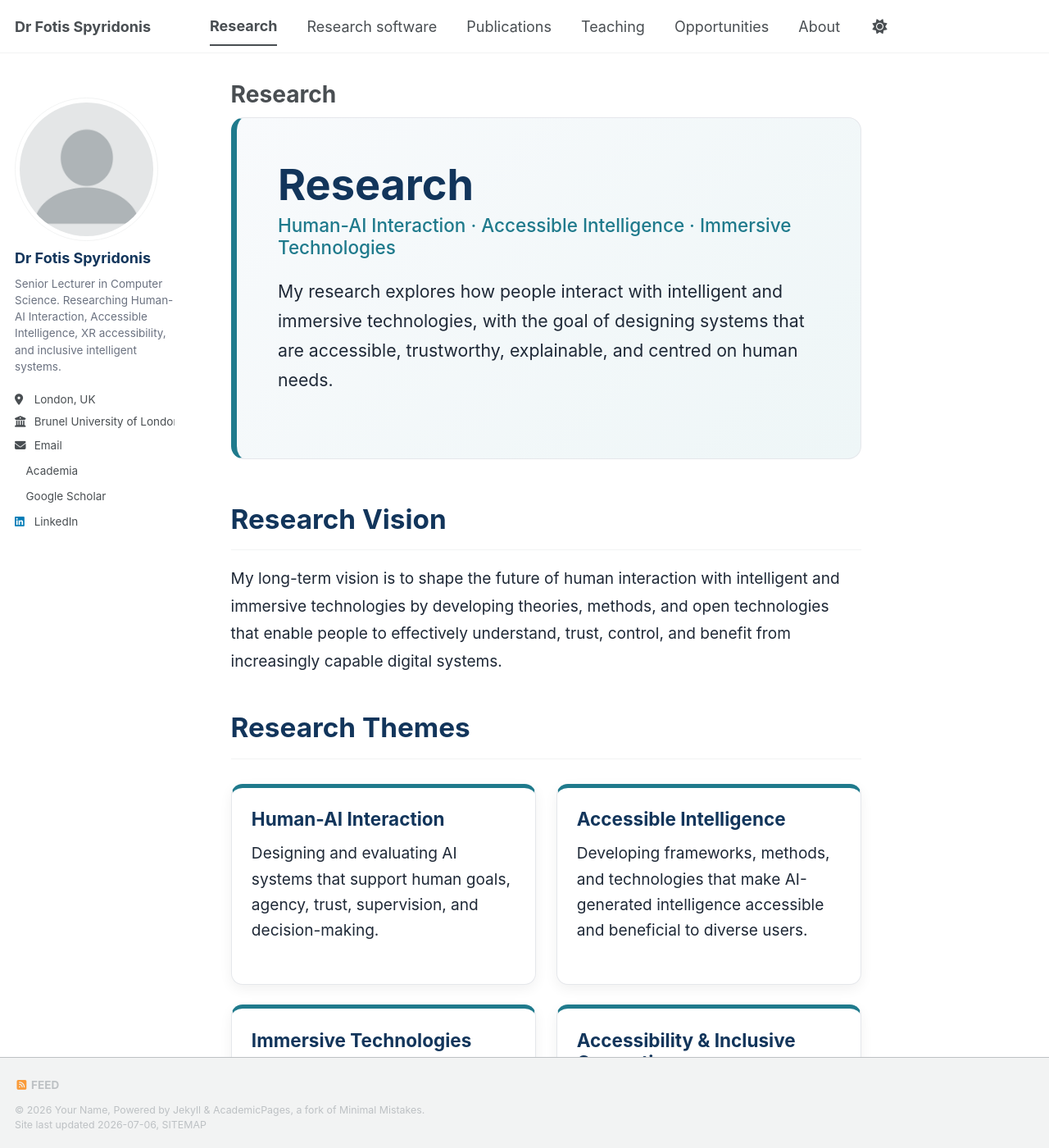
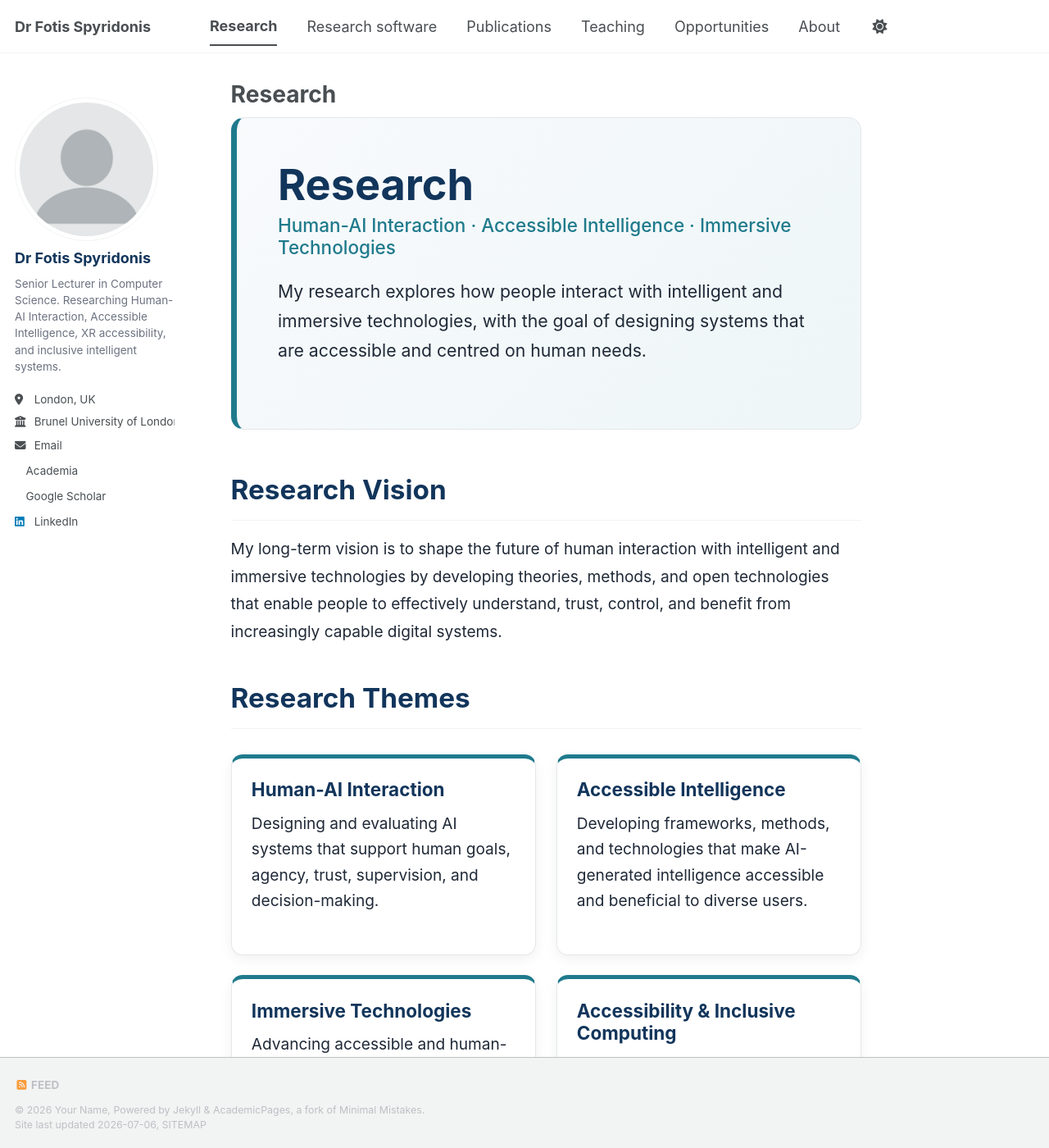
Before and after one commit to fotios-spyridonis/fotios-spyridonis.github.io, a Jekyll site: the page built from _pages/research.md, in a window 1280 px wide and 1400 px high. Shown: the whole window at 82% size. Built offline with Jekyll 4.4.1, drawn with Linux system fonts in a browser that asks for light colours; a style sheet for code colours, icons or effects is not loaded; some of the changed text lies outside the part shown.

Commit message:
Update research.md

```diff
--- a/_pages/research.md
+++ b/_pages/research.md
@@ -10,7 +10,7 @@ author_profile: true
 
 <h3>Human-AI Interaction · Accessible Intelligence · Immersive Technologies</h3>
 
-<p>My research explores how people interact with intelligent and immersive technologies, with the goal of designing systems that are accessible, trustworthy, explainable, and centred on human needs.</p>
+<p>My research explores how people interact with intelligent and immersive technologies, with the goal of designing systems that are accessible and centred on human needs.</p>
 
 </div>
 
@@ -43,11 +43,6 @@ author_profile: true
 </div>
 
 <div class="research-card">
-<h3>Explainable & Trustworthy AI</h3>
-<p>Investigating transparency, explanation design, calibrated trust, human agency, and responsible AI interaction.</p>
-</div>
-
-<div class="research-card">
 <h3>Intelligent Interactive Systems</h3>
 <p>Bringing together AI, immersive technologies, and accessibility to create systems people can understand, trust, and benefit from.</p>
 </div>
@@ -59,8 +54,6 @@ author_profile: true
 <ul>
 <li>Accessible Intelligence Initiative</li>
 <li>XR Accessibility Toolkit</li>
-<li>Human-AI Interaction and AI evaluation</li>
-<li>Agentic AI supervision and human agency</li>
-<li>Explainable and trustworthy AI</li>
+<li>Human-AI Interaction and evaluation</li>
 <li>Accessibility in immersive technologies</li>
 </ul>
```
